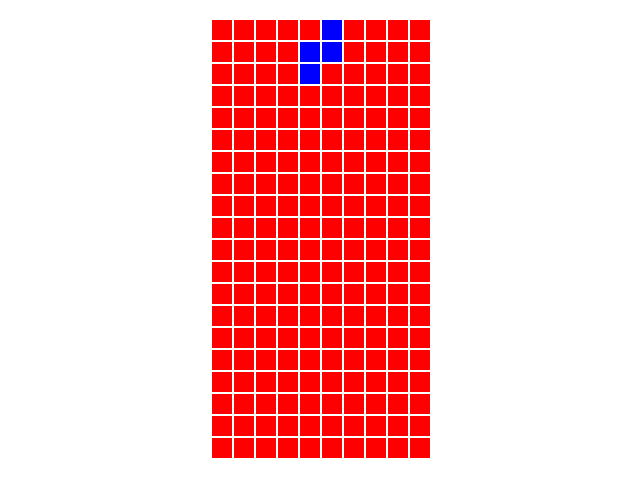
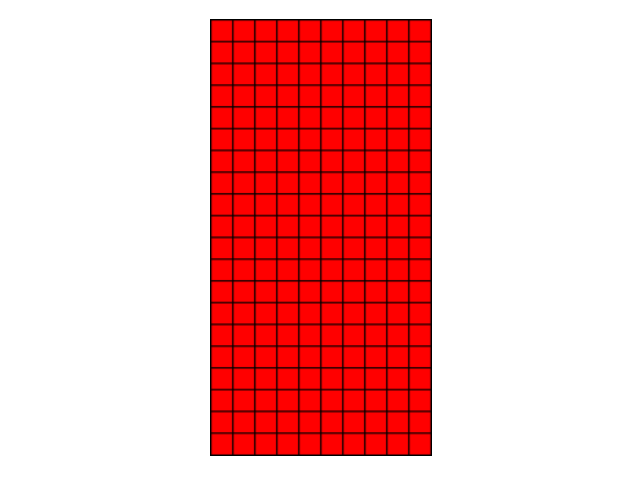
Before and after one commit to marinhero/tsetris, a website built with webpack: page dist/index.html in a window 1280 px wide. Shown: the part 69-566 px from the top of the page, without its empty margins (319-959 px from the left). Built offline with nearby package versions, Linux system fonts and the light colour scheme.

Commit message:
Use canvas instead of arrays

```diff
--- a/src/index.ts
+++ b/src/index.ts
@@ -3,15 +3,20 @@ import './style.css'
 
 class Board {
   public b: Cell[][] = []
+  public canvas = <HTMLCanvasElement>document.getElementById('board') // Understand this better
+  public context: CanvasRenderingContext2D = this.canvas.getContext('2d')
 
-  constructor(public name: string, public width: number, public height: number) {
+  constructor(public name: string, public colums: number, public rows: number) {
+    // x = COLUMNS
+    // y = ROWS
+
     let y: number = 0
 
-    while (y < height) {
+    while (y < rows) {
       let x: number = 0
       this.b.push([])
-      while(x < width) {
-        this.b[y].push(new Cell(false))
+      while(x < colums) {
+        this.b[y].push(new Cell(false, this.context, x, y))
         x++
       }
       y++
@@ -19,46 +24,18 @@ class Board {
     console.log(`TSetris: ${name} board initialized`)
   }
 
-  enable(y: number, x: number) {
-    this.b[y][x].enable()
-  }
 
   draw() {
     console.log('Drawing');
-    let _b: any = document.getElementById('board')
-    _b.innerHTML = null
+
     let y: number = 0
-    while (y < this.height) {
+    while (y < this.rows) {
       let x: number = 0
-      while (x < this.width) {
-        let div = document.createElement('div')
-        div.id = `${x},${y}`
-        div.className = 'cell'
-        div.style.width = `${Cell.CELL_WIDTH}px`
-        div.style.height = `${Cell.CELL_HEIGHT}px`
-        div.style.display = 'inline-block'
-        div.style.border = '1px solid #fff'
-        div.style.padding = '0 !important'
-        div.style.margin = '0 !important'
-        div.style.background = this.b[y][x].status()
-        _b.appendChild(div)
+      while (x < this.colums) {
+        this.b[y][x].drawCell()
         x++
       }
       y++
-    }
-  }
-
-  play(piece: Piece) {
-    let ipx: number = 4
-    let ipy: number = 0
-
-    for (let y = 0; y < piece.height; y++) {
-      for (let x = 0; x < piece.width; x++) {
-        console.log(`Positioning ${y},${x}`)
-        this.b[y][ipx++] = piece.rotations[0][y][x]
-      }
-      ipx = 4
-      ipy = y
     }
   }
 }
@@ -69,8 +46,13 @@ class Cell {
 
   private ON_COLOR: string = 'blue'
   private OFF_COLOR: string = 'red'
+  private CELL_BORDER_COLOR: string = 'black'
 
-  constructor(public state: boolean) {
+  constructor(
+    public state: boolean,
+    public context: CanvasRenderingContext2D,
+    public posX: number,
+    public posY: number) {
     console.log('Building a cell')
   }
 
@@ -83,81 +65,94 @@ class Cell {
   }
 
   status() {
-    console.log(this.state);
     return this.state ? this.ON_COLOR : this.OFF_COLOR
+  }
+
+  drawCell() {
+    this.context.fillStyle = this.status();
+    this.context.fillRect(
+      this.posX * Cell.CELL_WIDTH,
+      this.posY * Cell.CELL_HEIGHT,
+      Cell.CELL_WIDTH,
+      Cell.CELL_HEIGHT
+    )
+    this.context.strokeStyle = this.CELL_BORDER_COLOR
+    this.context.strokeRect(
+      this.posX * Cell.CELL_WIDTH,
+      this.posY * Cell.CELL_HEIGHT,
+      Cell.CELL_WIDTH,
+      Cell.CELL_HEIGHT
+    )
   }
 }
 
-interface Piece {
-  shape: Cell[][],
-  rotations: Cell[][][],
-  width: number,
-  height: number
-}
+// interface Piece {
+//   shape: Cell[][],
+//   rotations: Cell[][][],
+//   width: number,
+//   height: number
+// }
 
-function generateRotations(width: number, height: number, piece: Piece) : Cell[][][] {
-  let rots: Cell[][][] = []
-  let nextBase: Cell[][]
+// function generateRotations(width: number, height: number, piece: Piece) : Cell[][][] {
+//   let rots: Cell[][][] = []
+//   let nextBase: Cell[][]
 
-  for (let rotationCounter = 0; rotationCounter < 4; rotationCounter++) {
-    rots[rotationCounter] = (new BlankPiece(piece.width, piece.height)).shape
-    let destY = height - 1
-    for (let i = 0; i < height; i++) {
-      let destX = 0
-      for (let j = 0; j < width; j++) {
-        if (!nextBase) {
-          rots[rotationCounter][destY][destX] = piece.shape[j][i]
-        } else  {
-          rots[rotationCounter][destY][destX] = nextBase[j][i]
-        }
-        destX++
-      }
-      destY--
-    }
-    nextBase = rots[rotationCounter]
-  }
-  return rots
-}
+//   for (let rotationCounter = 0; rotationCounter < 4; rotationCounter++) {
+//     rots[rotationCounter] = (new BlankPiece(piece.width, piece.height)).shape
+//     let destY = height - 1
+//     for (let i = 0; i < height; i++) {
+//       let destX = 0
+//       for (let j = 0; j < width; j++) {
+//         if (!nextBase) {
+//           rots[rotationCounter][destY][destX] = piece.shape[j][i]
+//         } else  {
+//           rots[rotationCounter][destY][destX] = nextBase[j][i]
+//         }
+//         destX++
+//       }
+//       destY--
+//     }
+//     nextBase = rots[rotationCounter]
+//   }
+//   return rots
+// }
 
-class BlankPiece implements Piece {
-  public shape: Cell[][]
-  public rotations: Cell[][][]
+// class BlankPiece implements Piece {
+//   public shape: Cell[][]
+//   public rotations: Cell[][][]
 
-  constructor(public width: number, public height: number) {
-    this.shape = []
-    for (let i = 0; i < height; i++) {
-      for (let j = 0; j < width; j++) {
-        if (this.shape[i]) {
-          this.shape[i].push(new Cell(false))
-        } else {
-          this.shape[i] = [new Cell(false)]
-        }
-      }
-    }
-  }
-}
+//   constructor(public width: number, public height: number) {
+//     this.shape = []
+//     for (let i = 0; i < height; i++) {
+//       for (let j = 0; j < width; j++) {
+//         if (this.shape[i]) {
+//           this.shape[i].push(new Cell(false))
+//         } else {
+//           this.shape[i] = [new Cell(false)]
+//         }
+//       }
+//     }
+//   }
+// }
 
-class zPiece implements Piece {
-  public width: number
-  public height: number
-  public rotations: Cell[][][]
-  public shape: Cell[][]
+// class zPiece implements Piece {
+//   public width: number
+//   public height: number
+//   public rotations: Cell[][][]
+//   public shape: Cell[][]
 
-  constructor() {
-    this.width = 3
-    this.height = 3
-    this.shape = [
-      [new Cell(true), new Cell(true), new Cell(false)],
-      [new Cell(false), new Cell(true), new Cell(true)],
-      [new Cell(false), new Cell(false), new Cell(false)]
-    ]
-    this.rotations = generateRotations(3, 3, this)
-    console.log(this.rotations)
-  }
-}
+//   constructor() {
+//     this.width = 3
+//     this.height = 3
+//     this.shape = [
+//       [new Cell(true), new Cell(true), new Cell(false)],
+//       [new Cell(false), new Cell(true), new Cell(true)],
+//       [new Cell(false), new Cell(false), new Cell(false)]
+//     ]
+//     this.rotations = generateRotations(3, 3, this)
+//     console.log(this.rotations)
+//   }
+// }
 
-let t = new Board('Marles',10, 20)
+let t = new Board('Marles', 10, 20)
 t.draw()
-let z = new zPiece()
-t.play(z)
-t.draw()
--- a/src/style.css
+++ b/src/style.css
@@ -15,6 +15,7 @@ body {
 #board {
   align-self: center;
   background: darkseagreen;
+  border: 1px solid black;
   line-height: 0px;
   height: 435px;
   width: 220px;
```
Also changed, not shown: dist/index.html, 1 other file.
